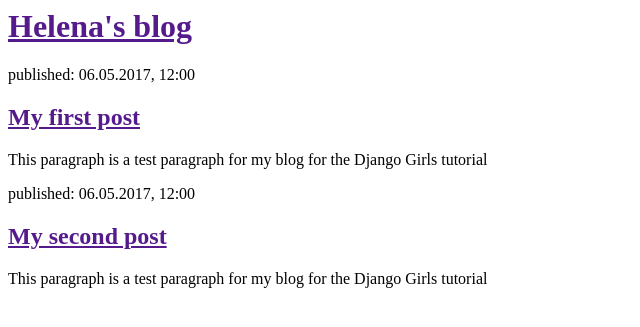
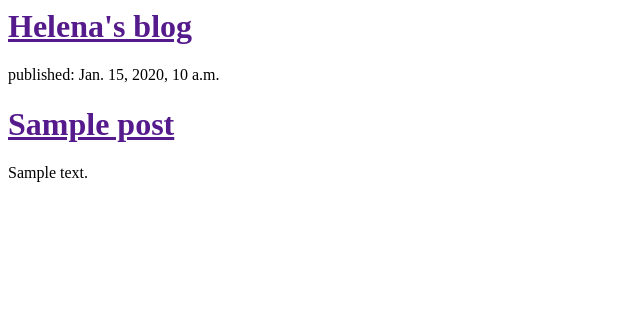
Before and after one commit to helena-charles/my-first-blog, a Django app: template blog/templates/blog/post_list.html in a window 1280 px wide. Shown: the top 327 px of the page, without its empty margins (0-640 px from the left). Run offline with Django 3.2, Linux system fonts and the light colour scheme; the template is opened without the code that fills it: values that come from a table or form of the project are taken from there, others are empty; tables that the repository leaves empty hold one stand-in row (values such as "Sample post").

Commit message:
Modified templates to display posts from database.

```diff
--- a/blog/templates/blog/post_list.html
+++ b/blog/templates/blog/post_list.html
@@ -7,16 +7,13 @@
             <h1><a href="">Helena's blog</a></h1>
         </div>
 
-        <div>
-            <p>published: 06.05.2017, 12:00</p>
-            <h2><a href="">My first post</a></h2>
-            <p>This paragraph is a test paragraph for my blog for the Django Girls tutorial</p>
-        </div>
+        {% for post in posts %}
+            <div>
+                <p>published: {{ post.published_date }}</p>
+                <h1><a href="">{{ post.title }}</a></h1>
+                <p>{{ post.text|linebreaksbr }}</p>
+            </div>
+        {% endfor %}
 
-        <div>
-            <p>published: 06.05.2017, 12:00</p>
-            <h2><a href="">My second post</a></h2>
-            <p>This paragraph is a test paragraph for my blog for the Django Girls tutorial</p>
-        </div>
     </body>
 </html>
```
Also changed, not shown: blog/views.py (+4 -3 lines).
